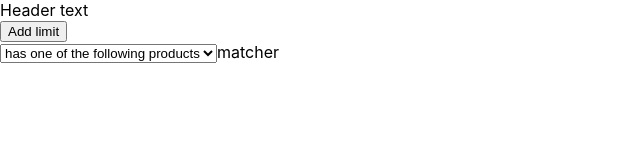
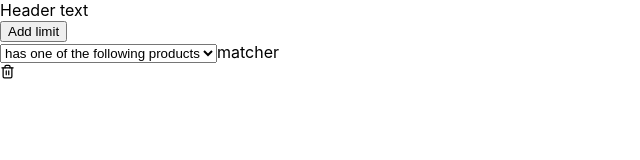
Before and after one commit to madjack99/shopify-limits, a React (Create React App) app: page / in a window 1280 px wide. Both pictures are taken after a click on the button "Add limit". Shown: the top 160 px of the page, without its empty margins (0-640 px from the left). Built offline with nearby package versions, Linux system fonts and the light colour scheme.

Commit message:
feat: handle delete rule

```diff
--- /dev/null
+++ b/src/components/delete-icon/index.js
@@ -0,0 +1,21 @@
+import React from 'react';
+
+import { ReactComponent as TrashImage } from '../../icons/trash.svg';
+
+const DeleteIcon = ({ ruleIdx, setLimitRules }) => {
+  const handleRuleDelete = () => {
+    setLimitRules((rules) => {
+      return rules.filter((rule, idx) => {
+        return ruleIdx !== idx;
+      });
+    });
+  };
+
+  return (
+    <div onClick={handleRuleDelete}>
+      <TrashImage width={15} />
+    </div>
+  );
+};
+
+export default DeleteIcon;
--- a/src/components/rulesList/index.js
+++ b/src/components/rulesList/index.js
@@ -2,6 +2,7 @@ import React from 'react';
 
 import RuleTypeSelect from '../select';
 import InputMatcher from '../input-matcher';
+import DeleteIcon from '../delete-icon';
 
 const RulesList = ({ limitRules, setLimitRules }) => {
   const renderLimitRules = () => {
@@ -19,6 +20,7 @@ const RulesList = ({ limitRules, setLimitRules }) => {
             ruleIdx={idx}
             setLimitRules={setLimitRules}
           />
+          <DeleteIcon ruleIdx={idx} setLimitRules={setLimitRules} />
         </div>
       );
     });
```
Also changed, not shown: src/icons/trash.svg (added), 1 other file (tests, documents, lock files or other folders).
